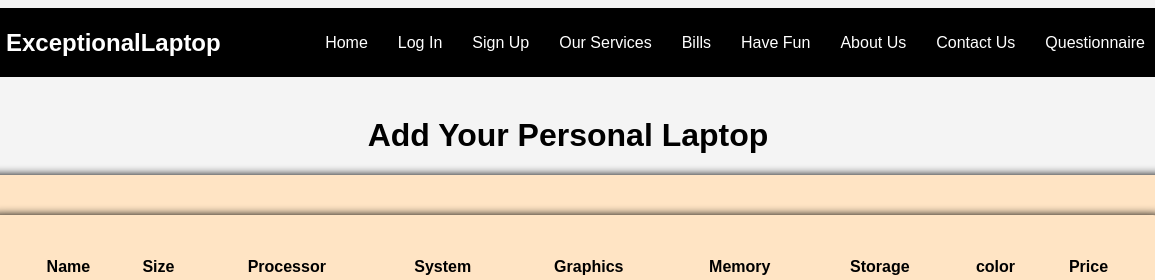
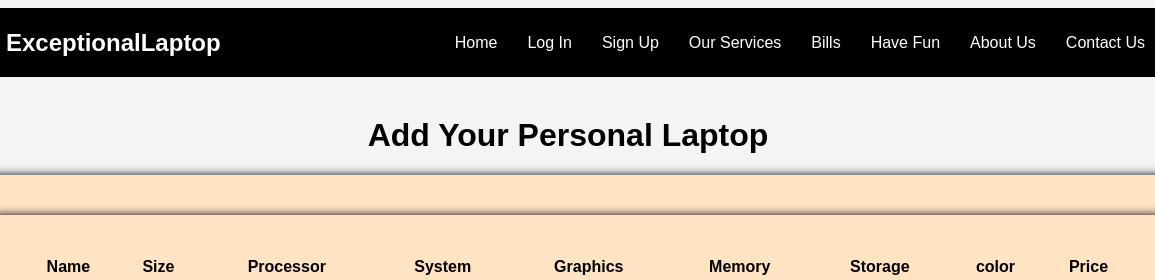
Before and after one commit to Bashardev/ExceptionalLabtop, a plain HTML site: page index11.html in a window 1280 px wide. Shown: the top 280 px of the page, 72-1227 px from the left. Drawn offline with Linux system fonts and the light colour scheme.

Commit message:
Add files via upload

```diff
--- a/index11.html
+++ b/index11.html
@@ -256,10 +256,11 @@ function searchPC() {
         <a href="index9.html">Have Fun</a>
         <a href="index6.html">About Us</a>
         <a href="index7.html">Contact Us</a>
-            <a href="index10.html">Questionnaire</a>
+
     </nav>
     <div id="search-container">
         <img src="search.png" alt="search" height="30"width="30">
+    </div>
 </div>
     </header>
 <br>
```
Also changed, not shown: index.html (+1 -1 lines), index1.html (+1 -1 lines), index1_.html (+1 -1 lines), index2.html (+1 -1 lines), index3.html (+1 -1 lines), index4.html (+1 -1 lines), index5.html (+1 -1 lines), index6.html (+1 -1 lines), index7.html (+1 -1 lines), index8.html (+1 -1 lines), index8_.html (+1 -1 lines), index9.html (+1 -1 lines), index_ex.html (+1 -1 lines), index10.html (line endings or trailing spaces). Lines whose indentation alone changed are shown as unchanged.
